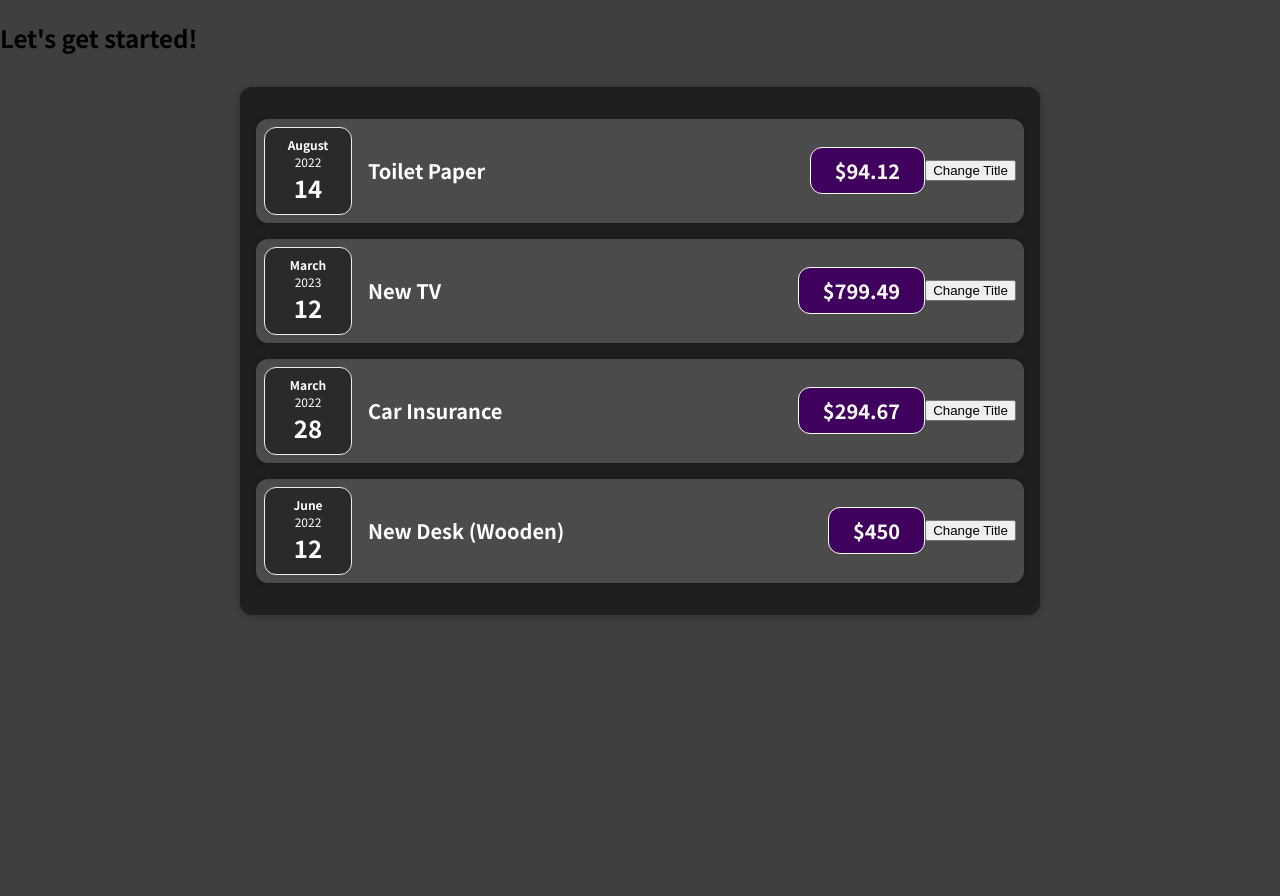
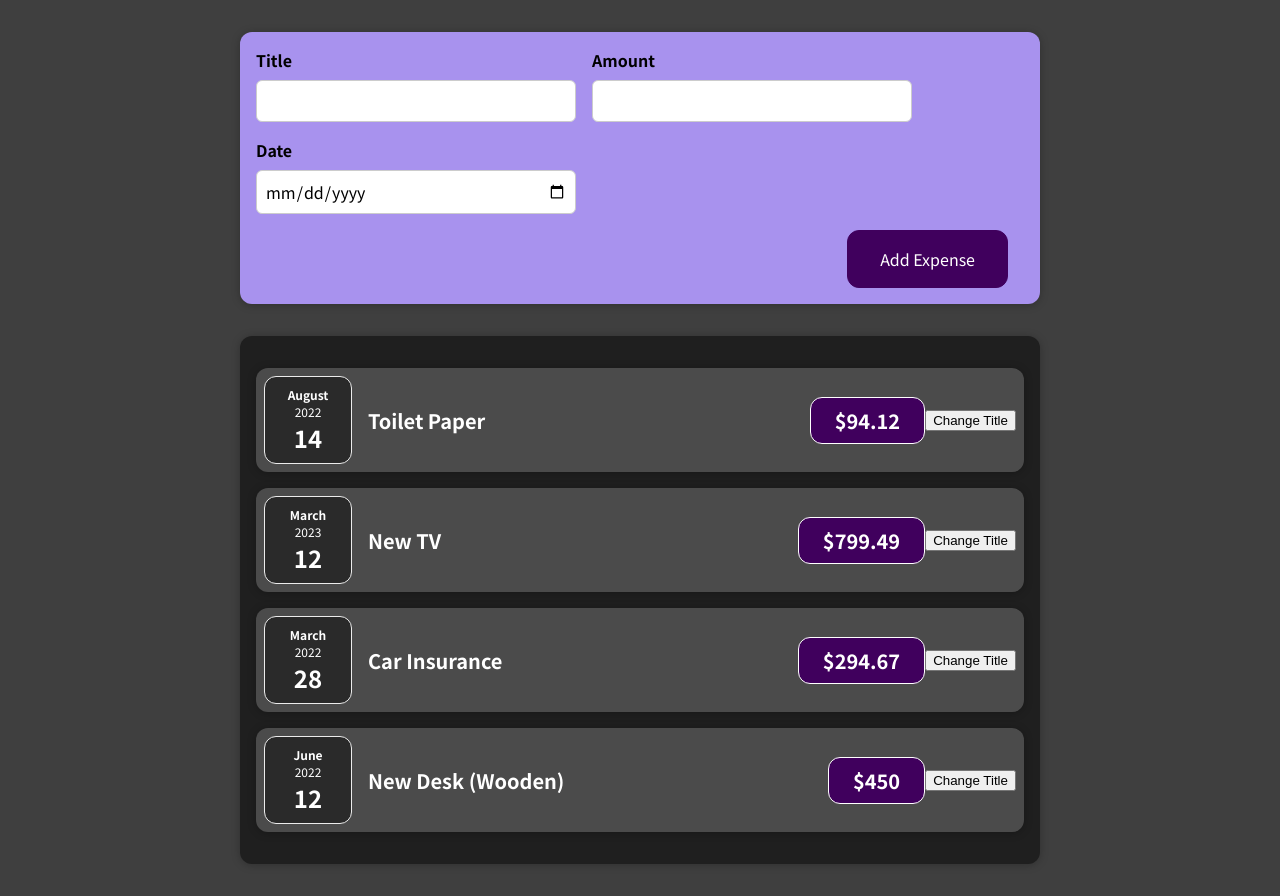
Before and after one commit to HYBEN09/udemy-react, a React (Create React App) app: page / in a window 1280 px wide. Before the commit the page ends 800 px from the top, so only its background shows below. Built offline with nearby package versions, Linux system fonts and the light colour scheme.

Commit message:
컴포넌트 추가 - NewExpense - ExpenseForm

```diff
--- a/src/App.jsx
+++ b/src/App.jsx
@@ -1,4 +1,5 @@
 import { Expenses } from "./components/Expenses/Expenses";
+import { NewExpense } from "./components/NewExpense/NewExpense";
 
 function App() {
   const expenses = [
@@ -25,7 +26,7 @@
 
   return (
     <div>
-      <h2>Let's get started!</h2>
+      <NewExpense />
       <Expenses items={expenses} />
     </div>
   );
--- /dev/null
+++ b/src/components/NewExpense/ExpenseForm.css
@@ -0,0 +1,26 @@
+.new-expense__controls {
+  display: flex;
+  flex-wrap: wrap;
+  gap: 1rem;
+  margin-bottom: 1rem;
+  text-align: left;
+}
+
+.new-expense__control label {
+  font-weight: bold;
+  margin-bottom: 0.5rem;
+  display: block;
+}
+
+.new-expense__control input {
+  font: inherit;
+  padding: 0.5rem;
+  border-radius: 6px;
+  border: 1px solid #ccc;
+  width: 20rem;
+  max-width: 100%;
+}
+
+.new-expense__actions {
+  text-align: right;
+}
--- /dev/null
+++ b/src/components/NewExpense/ExpenseForm.jsx
@@ -0,0 +1,28 @@
+import "./ExpenseForm.css";
+
+//비용 데이터를 모으는 폼의 구조화해서 사용자들이 title을 입력하도록 할 겁니다
+export const ExpenseForm = () => {
+  return (
+    <form>
+      <div className="new-expense__controls">
+        <div className="new-expense__control">
+          <label>Title</label>
+          <input type="text" />
+        </div>
+
+        <div className="new-expense__control">
+          <label>Amount</label>
+          <input type="number" min="0.01" step="0.01" />
+        </div>
+
+        <div className="new-expense__control">
+          <label>Date</label>
+          <input type="date" min="2020-01-01" step="2023-12-31" />
+        </div>
+      </div>
+      <div className="new-expense__actions">
+        <button type="submit">Add Expense</button>
+      </div>
+    </form>
+  );
+};
--- /dev/null
+++ b/src/components/NewExpense/NewExpense.css
@@ -0,0 +1,38 @@
+.new-expense {
+  background-color: #a892ee;
+  padding: 1rem;
+  margin: 2rem auto;
+  width: 50rem;
+  max-width: 95%;
+  border-radius: 12px;
+  text-align: center;
+  box-shadow: 0 1px 8px rgba(0, 0, 0, 0.25);
+}
+
+.new-expense button {
+  font: inherit;
+  cursor: pointer;
+  padding: 1rem 2rem;
+  border: 1px solid #40005d;
+  background-color: #40005d;
+  color: white;
+  border-radius: 12px;
+  margin-right: 1rem;
+}
+
+.new-expense button:hover,
+.new-expense button:active {
+  background-color: #510674;
+  border-color: #510674;
+}
+
+.new-expense button.alternative {
+  color: #220131;
+  border-color: transparent;
+  background-color: transparent;
+}
+
+.new-expense button.alternative:hover,
+.new-expense button.alternative:active {
+  background-color: #ddb3f8;
+}
--- /dev/null
+++ b/src/components/NewExpense/NewExpense.jsx
@@ -0,0 +1,11 @@
+import { ExpenseForm } from "./ExpenseForm";
+import "./NewExpense.css";
+
+// 사용자들이 그들의 비용 데이터를 입력할 수 있는 입력창을 렌더링하고 싶습니다
+export const NewExpense = () => {
+  return (
+    <div className="new-expense">
+      <ExpenseForm />
+    </div>
+  );
+};
```
